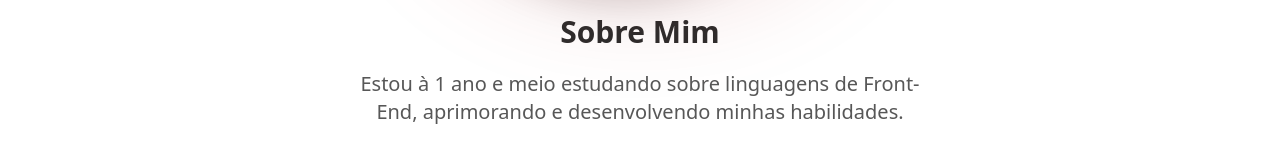
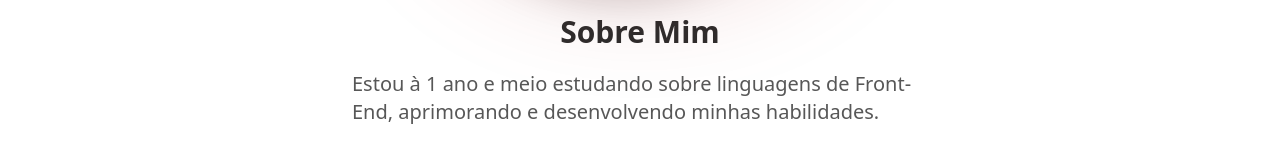
Before and after one commit to Hoothoot09/portifolio, a Next.js app in the folder my-portfolio/: page / in a window 1280 px wide. Shown: the part 872-1020 px from the top of the page. Built offline with nearby package versions, Linux system fonts and the light colour scheme.

Commit message:
remove unused imports

```diff
--- a/my-portfolio/components/About-me.tsx
+++ b/my-portfolio/components/About-me.tsx
@@ -7,7 +7,7 @@ export default function AboutMe() {
         <h1 className="text-3xl text-[#2D2D2D] font-bold">Sobre Mim</h1>
       </div>
       <div>
-        <p className="max-w-xl text-xl text-center text-[#2D2D2D] opacity-80 mx-auto">
+        <p className="max-w-xl text-xl text-[#2D2D2D] opacity-80 mx-auto">
           Estou à 1 ano e meio estudando sobre linguagens de Front-End,
           aprimorando e desenvolvendo minhas habilidades.
         </p>
```
